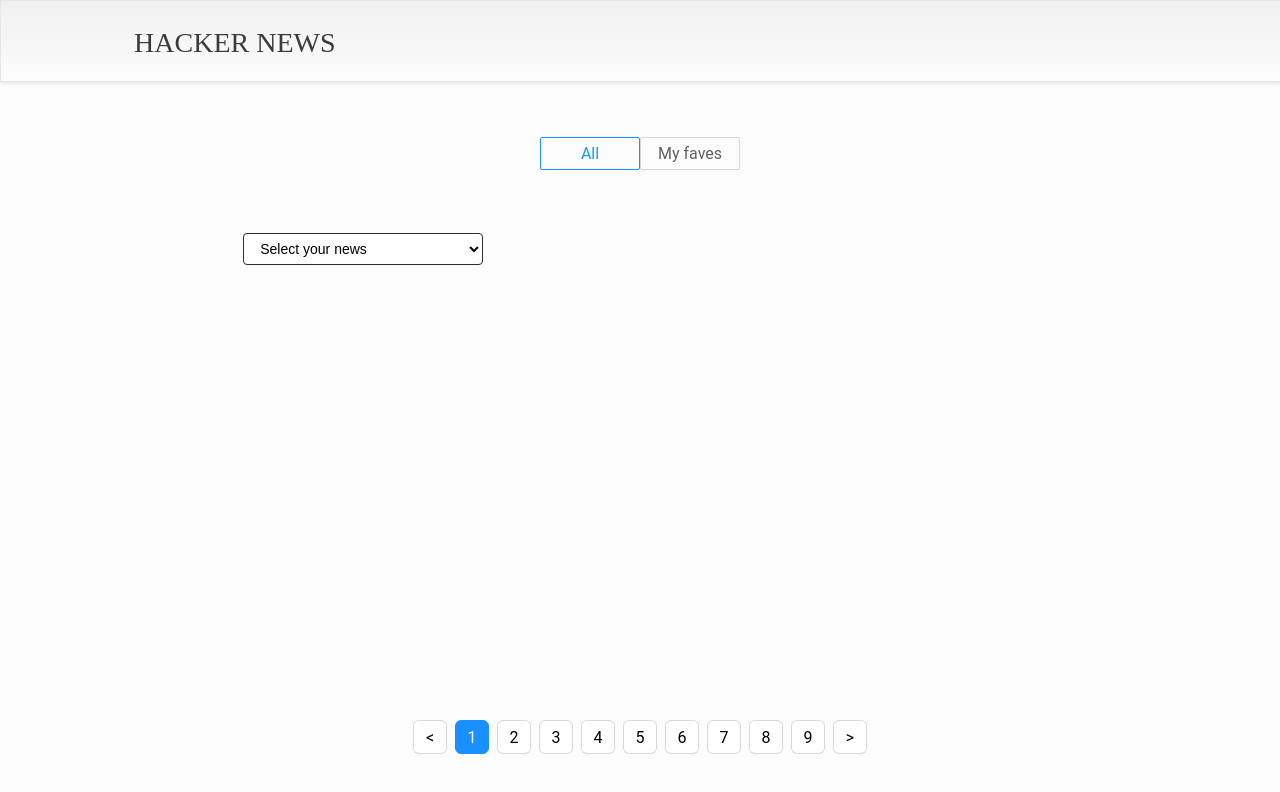
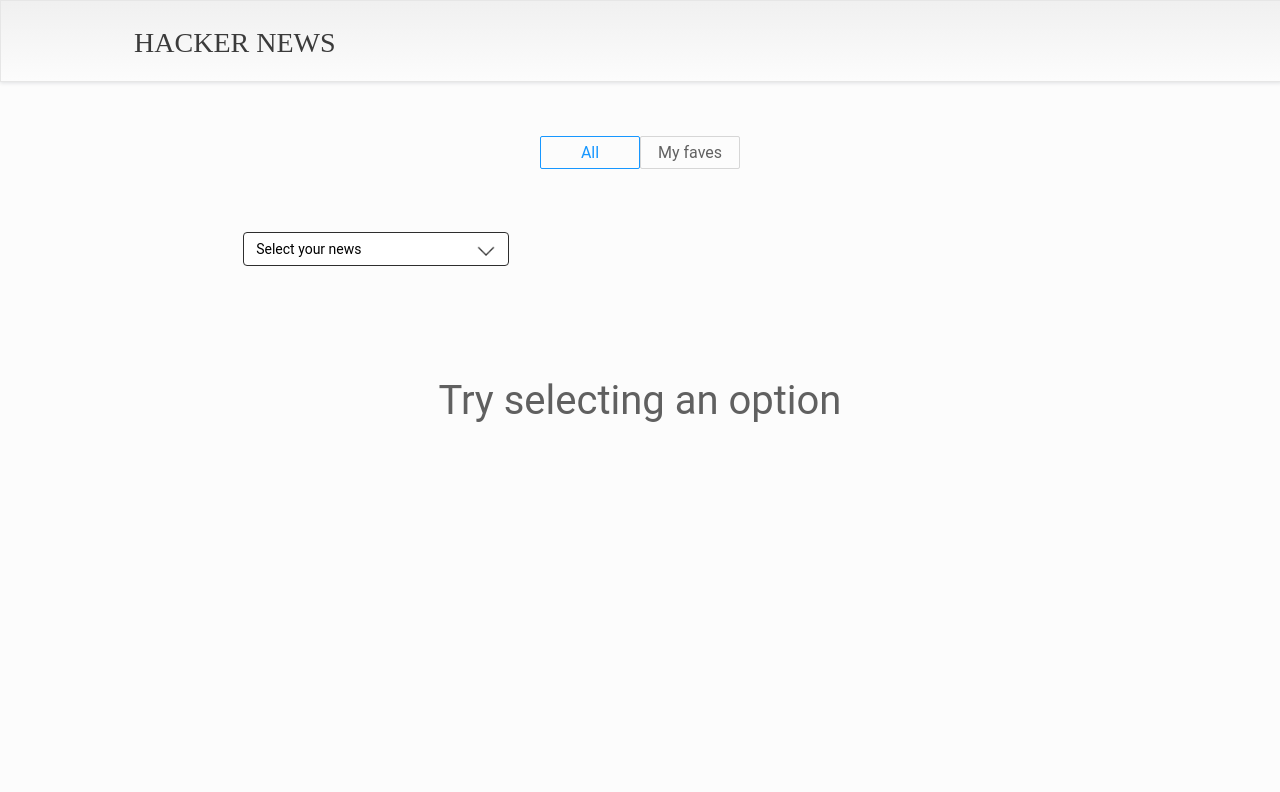
Before and after one commit to luis96raul1/hacker-news, a React (Create React App) app: page / in a window 1280 px wide. Shown: the top 792 px of the page. Built offline with nearby package versions, Linux system fonts and the light colour scheme.

Commit message:
select was changed with divs

```diff
--- a/public/index.html
+++ b/public/index.html
@@ -24,7 +24,7 @@
       work correctly both with client-side routing and a non-root public URL.
       Learn how to configure a non-root public URL by running `npm run build`.
     -->
-    <title>React App</title>
+    <title>Hacker News</title>
   </head>
   <body>
     <noscript>You need to enable JavaScript to run this app.</noscript>
--- a/src/pages/main.js
+++ b/src/pages/main.js
@@ -12,7 +12,7 @@
 import VueLogo from '../static/icons/vue.png';
 import Arrow from "../static/icons/arrow.png";
 
-const Options = styled.div`
+const Page = styled.div`
   display: flex;
   justify-content: center;
   margin-bottom: 63px;
@@ -36,7 +36,7 @@
     color: #606060;
   }
 `
-const Select = styled.select`
+const Select = styled.div`
   cursor: pointer;
   width: 240px;
   height: 32px;
@@ -46,16 +46,41 @@
   padding: 0 12px;
   margin-bottom: 38px;
   font-size: 14px;
-  /* appearance: none; */
-  background-image: url(${Arrow});
-  option{
-    line-height: 1.57;
-    padding: 12px 12px;
-    margin: 12px;
-  }
+  position: relative;
   @media (max-height: 600px) {
     margin-bottom: 15px;
   }
+  .main-option{
+    display: flex;
+    justify-content: space-between;
+    align-items: center;
+    :hover{background: none;}
+    img{
+      height: 20px;
+    }
+  }
+`
+const Option = styled.div`
+  display: flex;
+  align-items: center;
+  line-height: 1.57;
+  padding: 6px 0;
+  width: 240px;
+  :hover{
+    background-color: #eaeaea;
+  }
+`
+const DeployedMenu = styled.div`
+  display: flex;
+  flex-direction: column;
+  background-color: #fff;
+  position: absolute;
+  left: 0;
+  padding: 15px 144px 12px 10px;
+  width: 110px;
+  box-shadow: 0 2px 2px 0 #dad8d8;
+  z-index: 99;
+
 `
 const MainField = styled.div`
   width: 62vw;
@@ -77,6 +102,7 @@
   const [currentState, setCurrentState]= useState(false);
   const [position, setPosition] = useState(1);
   const [interval, setInterval] = useState([1, 2, 3, 4, 5, 6, 7, 8, 9]);
+  const [deployMenu, setDeployMenu] = useState(false);
 
   useEffect(() => {
     if (localStorage.getItem('filter')){
@@ -100,8 +126,10 @@
     setNews(arrData);
   }
   function handleSelect(e){
-    localStorage.setItem('filter',e.target.value);
-    GetNews(e.target.value,position-1).then(data=>filterAndUpdate(data.hits));
+    localStorage.setItem('filter',e.target.id);
+    GetNews(e.target.id,position-1).then(data=>filterAndUpdate(data.hits));
+    setDeployMenu(false);
+    console.log(deployMenu);
   }
 
   return (
@@ -115,22 +143,30 @@
           opacity: 0;
         }
         `}>
-        <Options>
+        <Page>
           <div onClick={()=>setSelected('all')} className={selected==='all'?'selected':''}>All</div>
           <div onClick={()=>setSelected('favs')} className={selected==='all'?'':'selected'}>My faves</div>
-        </Options>
-        <Select name='language' className={selected==='all'?'':'hidden'} defaultValue={localStorage.getItem('filter')?localStorage.getItem('filter'):''} onChange={(e)=>handleSelect(e)}>
-          <option hidden >Select your news</option>
-          <option value='angular' data-img_src={AngularLogo}>Angular</option>
-          <option value='reactjs' data-img_src={ReactLogo}>Reactjs</option>
-          <option value='vuejs' data-img_src={VueLogo}>Vuejs</option>
+        </Page>
+        <Select className={selected==='all'?'':'hidden'}>
+          <Option className='main-option' onClick={()=>deployMenu?setDeployMenu(false):setDeployMenu(true)}>{localStorage.getItem('filter')?localStorage.getItem('filter').charAt(0).toUpperCase()+localStorage.getItem('filter').slice(1):'Select your news'}<img src={Arrow} alt='arrow'></img></Option>
+          {deployMenu===true&&<DeployedMenu>
+            <Option id='angular' onClick={(e)=>handleSelect(e)}><img css={css`margin-right:13px;height:24px;`} src={AngularLogo} alt='logo'/> Angular</Option>
+            <Option id='reactjs' onClick={(e)=>handleSelect(e)}><img css={css`margin-right:13px;height:24px;`} src={ReactLogo} alt='logo'/>Reactjs</Option>
+            <Option id='vuejs' onClick={(e)=>handleSelect(e)}><img css={css`margin-right:13px;height:24px;`} src={VueLogo} alt='logo'/>Vuejs</Option>
+          </DeployedMenu>}
         </Select>
         <MainField>
-          {selected==='all'?news.map((item,index)=>{
-            return <Card key={index} item={item}/>}):localStorage.getItem('favorites')?JSON.parse(localStorage.getItem('favorites')).map((item,index)=>{
-              return <Card key={index} item={item}/>}):null}
+          {selected==='all'?news.length?news.map((item,index)=><Card key={index} item={item}/>):<div css={css`
+            position: absolute;
+            top: 50%;
+            left: 50%;
+            transform: translate(-50%, -50%);
+            font-size: 5vh;
+            color: #606060;
+            `}>Try selecting an option</div>:
+            localStorage.getItem('favorites')?JSON.parse(localStorage.getItem('favorites')).map((item,index)=><Card key={index} item={item}/>):null}
         </MainField>
-        {selected==='all'?<Pagination data={news} currentPosition={position} changeCurrentPosition={setPosition} interval={interval} setInterval={setInterval}/>:null}
+        {selected==='all'?news.length?<Pagination data={news} currentPosition={position} changeCurrentPosition={setPosition} interval={interval} setInterval={setInterval}/>:null:null}
       </div>
     </UpdateContext.Provider>
   );
```
Also changed, not shown: 2 other files (tests, documents, lock files or other folders).
